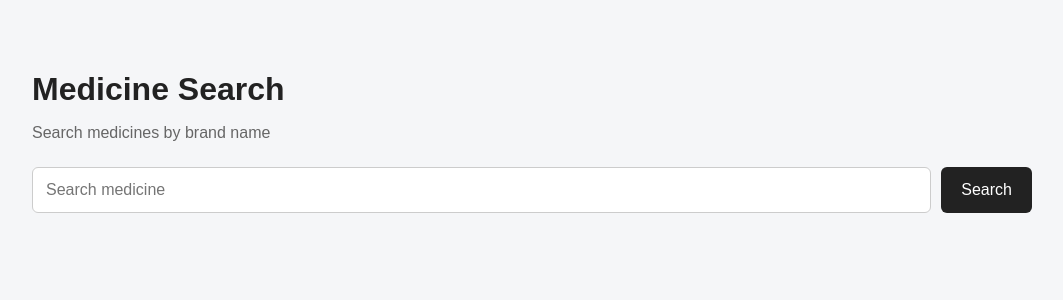
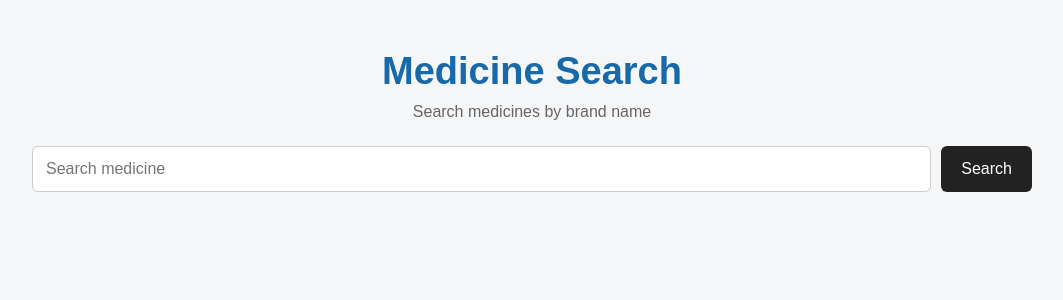
Before and after one commit to ShashankGanapatiNaik/Medibuddy, a React (Vite) app: page / in a window 1280 px wide. Shown: the top 300 px of the page, without its empty margins (108-1171 px from the left). Built offline with nearby package versions, Linux system fonts and the light colour scheme.

Commit message:
navbar style is change

```diff
--- /dev/null
+++ b/src/components/MedicineCard.css
@@ -0,0 +1,29 @@
+.medicine-card {
+  background: white;
+  border: 1px solid #ddd;
+  border-radius: 10px;
+  padding: 20px;
+  cursor: pointer;
+  transition: 0.2s;
+}
+.medicine-card:hover {
+  transform: translateY(-3px);
+  box-shadow: 0 5px 15px rgba(0, 0, 0, 0.1);
+}
+
+.medicine-card h2 {
+  margin: 0 0 15px;
+  font-size: 22px;
+  color: #222;
+}
+
+.medicine-card p {
+  margin: 8px 0;
+  color: #555;
+  font-size: 15px;
+  line-height: 1.5;
+}
+
+.medicine-card strong {
+  color: #222;
+}
--- a/src/components/MedicineCard.jsx
+++ b/src/components/MedicineCard.jsx
@@ -1,12 +1,14 @@
+import "./MedicineCard.css";
+
 function MedicineCard({ medicine, onClick }) {
   const info = medicine.openfda;
 
   return (
     <div className="medicine-card" onClick={onClick}>
-      <h2>{info?.brand_name?.[0] || "Unknown medicine"}</h2>
+      <h2>{info?.brand_name?.[0] || "Unknown Medicine"}</h2>
 
       <p>
-        <strong>Generic name:</strong> {info?.generic_name?.[0] || "N/A"}
+        <strong>Generic:</strong> {info?.generic_name?.[0] || "N/A"}
       </p>
 
       <p>
@@ -14,7 +16,7 @@ function MedicineCard({ medicine, onClick }) {
       </p>
 
       <p>
-        <strong>Product type:</strong> {info?.product_type?.[0] || "N/A"}
+        <strong>Product Type:</strong> {info?.product_type?.[0] || "N/A"}
       </p>
 
       <p>
--- a/src/components/SearchBar.css
+++ b/src/components/SearchBar.css
@@ -1,24 +1,57 @@
-.search-bar {
-  display: flex;
-  gap: 10px;
+* {
+  box-sizing: border-box;
 }
 
-.search-bar input {
-  padding: 10px;
-  border: 1px solid #ccc;
-  border-radius: 5px;
+body {
+  margin: 0;
+  font-family: Arial, sans-serif;
+  background: #f4f8fb;
+  color: #1f2937;
 }
 
-.search-bar button {
-  padding: 10px 20px;
-  border: none;
-  border-radius: 5px;
-  background: black;
-  color: white;
-  cursor: pointer;
+.search-page {
+  max-width: 1100px;
+  margin: 0 auto;
+  padding: 70px 20px;
 }
 
-.search-bar button:hover {
-  background: #333;
-  color: aqua;
+.search-page h1 {
+  text-align: center;
+  margin: 0;
+  font-size: 38px;
+  color: #1769aa;
 }
+
+.subtitle {
+  text-align: center;
+  color: #6b7280;
+  margin-top: 10px;
+  font-size: 16px;
+}
+
+.medicine-list {
+  display: grid;
+  grid-template-columns: repeat(2, 1fr);
+  gap: 20px;
+  margin-top: 40px;
+}
+
+.message {
+  text-align: center;
+  margin-top: 30px;
+  color: #6b7280;
+}
+
+@media (max-width: 700px) {
+  .search-page {
+    padding: 40px 15px;
+  }
+
+  .search-page h1 {
+    font-size: 30px;
+  }
+
+  .medicine-list {
+    grid-template-columns: 1fr;
+  }
+}
```
Also changed, not shown: src/pages/MedicineDetails.css (+77 -0 lines).
